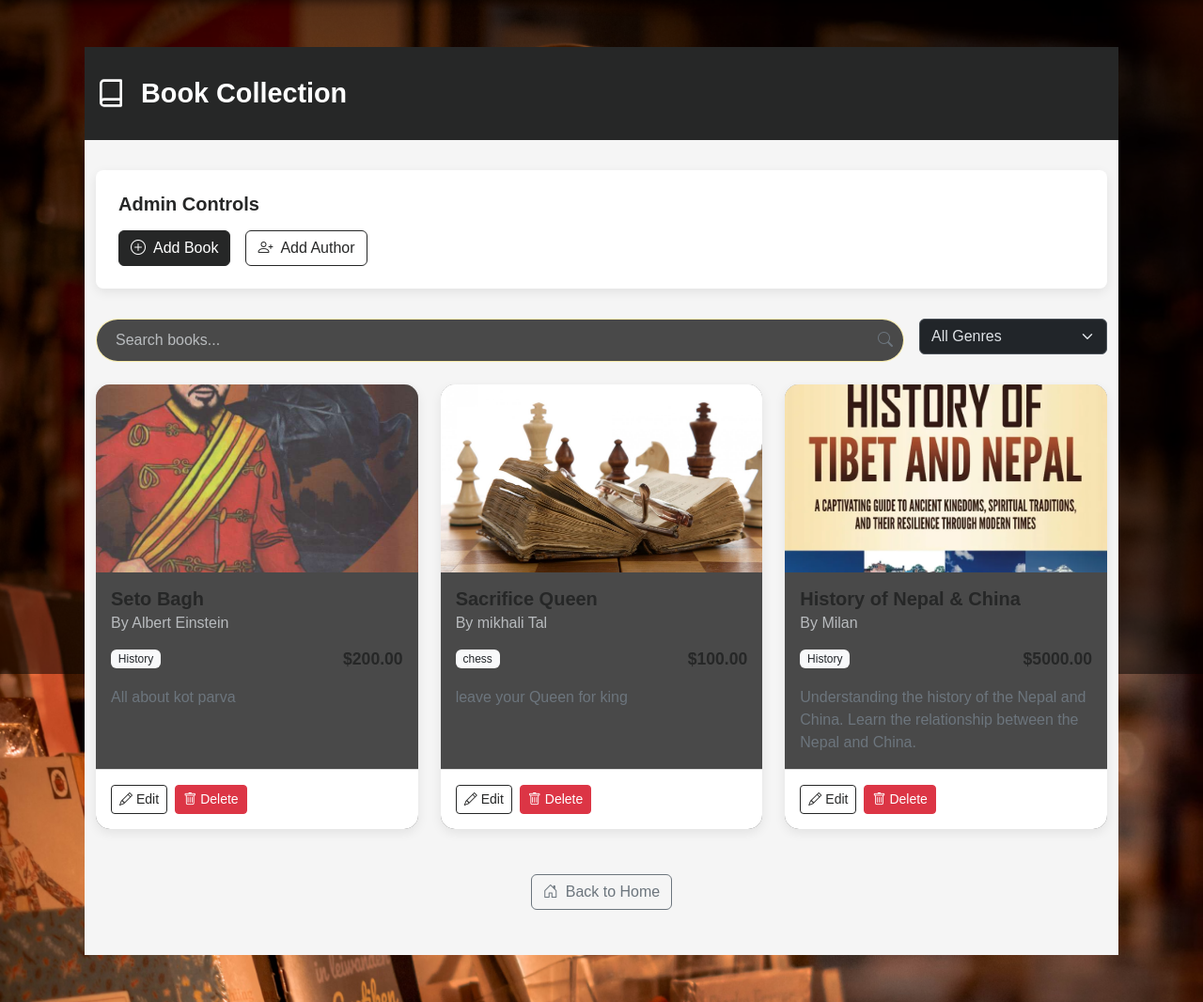
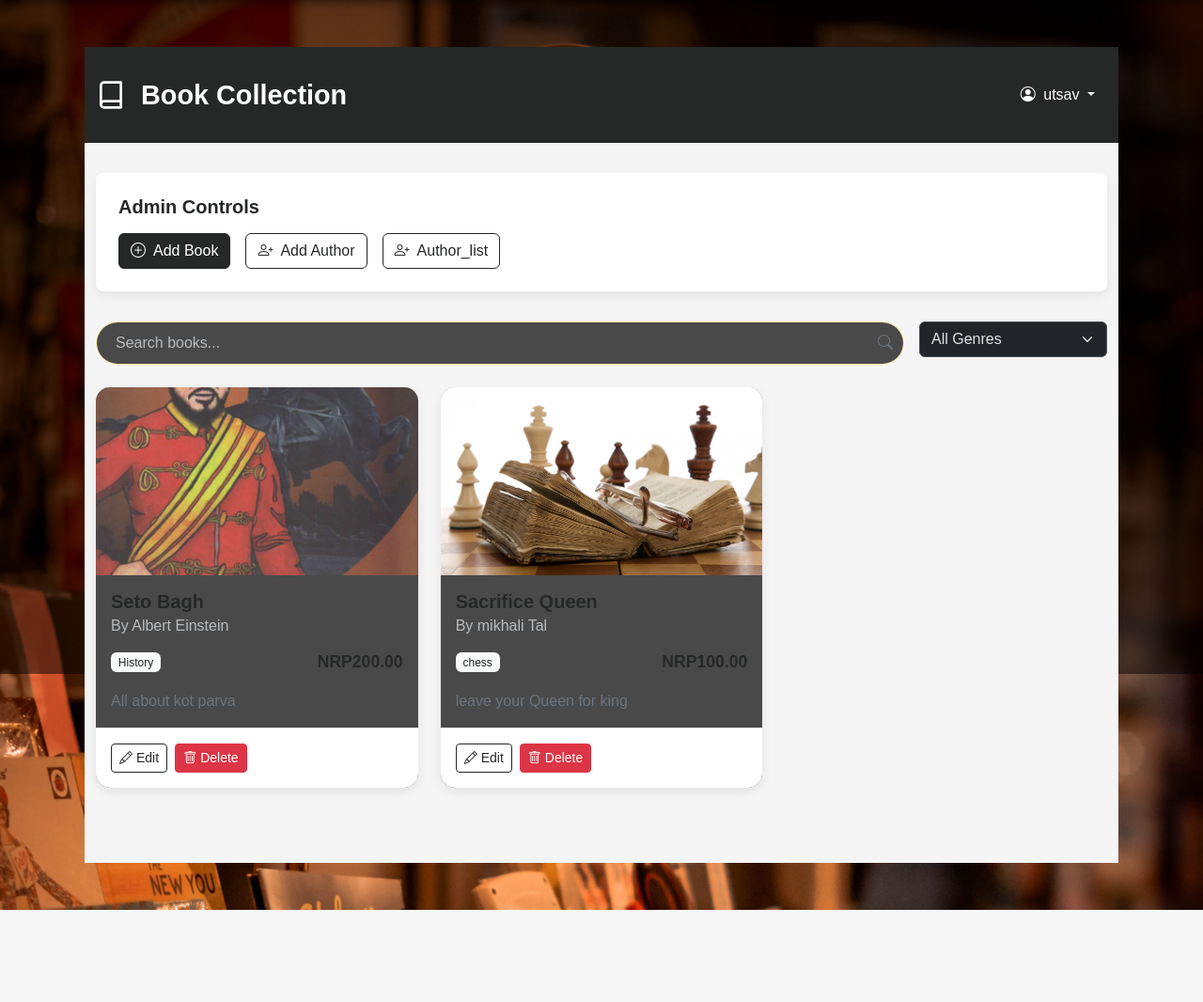
Before and after one commit to utsav0514/Book_store, a Django app: page /product/book_list/ in a window 1280 px wide. Shown: the part 83-1149 px from the top of the page at 94% size. After the commit the page ends 1051 px from the top, so only its background shows below. Run offline with Django 5.2, Linux system fonts and the light colour scheme; a user stored in the database is signed in; data comes from the database, SQL or seed files in the repository.

Commit message:
authorlistadd

```diff
--- a/Hello/Hello/settings.py
+++ b/Hello/Hello/settings.py
@@ -38,7 +38,8 @@ INSTALLED_APPS = [
     'django.contrib.sessions',
     'django.contrib.messages',
     'django.contrib.staticfiles',
-    'product'
+    'product',
+
 ]
 
 MIDDLEWARE = [
--- a/Hello/product/apps.py
+++ b/Hello/product/apps.py
@@ -1,5 +1,4 @@
 from django.apps import AppConfig
-
 
 class ProductConfig(AppConfig):
     default_auto_field = 'django.db.models.BigAutoField'
--- a/Hello/product/forms.py
+++ b/Hello/product/forms.py
@@ -23,4 +23,4 @@ class OrderForm(forms.ModelForm):
 class User_RegistrationForm(forms.ModelForm):
     class Meta:
         model= User_registration
-        fields= ['username','email']
+        fields= ['email']
--- a/Hello/product/models.py
+++ b/Hello/product/models.py
@@ -36,7 +36,7 @@ class Order(models.Model):
 
 class User_registration(models.Model):
 
-    username=models.OneToOneField(User, on_delete=models.CASCADE)
+    user=models.OneToOneField(User, on_delete=models.CASCADE)
 
     email= models.EmailField()
 
--- a/Hello/product/templates/author_list.html
+++ b/Hello/product/templates/author_list.html
@@ -11,7 +11,7 @@
                 <th>Name</th>
                 <th>Date of Birth</th>
                 <th>Education</th>
-                <th>Actions</th>  <!-- Added for Delete button -->
+                <th>Actions</th>
             </tr>
         </thead>
         <tbody>
--- a/Hello/product/templates/book_list.html
+++ b/Hello/product/templates/book_list.html
@@ -18,7 +18,7 @@
                     </div>
                     <h1>Book Collection</h1>
                 </div>
-<!--
+
                 <div class="user-controls">
                     {% if user.is_authenticated %}
                         <div class="dropdown">
@@ -38,7 +38,7 @@
                             </ul>
                         </div>
                     {% endif %}
-                </div> -->
+                </div>
             </div>
         </div>
     </div>
@@ -54,6 +54,9 @@
                     <a href="{% url 'create_author' %}" class="btn custom-btn-outline">
                         <i class="bi bi-person-plus me-2"></i>Add Author
                     </a>
+                    <a href="{% url 'author_list' %}" class="btn custom-btn-outline">
+                        <i class="bi bi-person-plus me-2"></i>Author_list
+                    </a>
                 </div>
             </div>
         {% endif %}
@@ -67,7 +70,7 @@
                 <div class="filter-options">
                     <select class="form-select" id="genreFilter">
                         <option value="">All Genres</option>
-                        <!-- You could populate this dynamically with unique genres -->
+
                     </select>
                 </div>
             </div>
@@ -92,7 +95,7 @@
 
                                 <div class="book-details">
                                     <span class="badge bg-light text-dark genre-badge">{{ b.Genere }}</span>
-                                    <span class="price-tag">${{ b.Price }}</span>
+                                    <span class="price-tag">NRP{{ b.Price }}</span>
                                 </div>
 
                                 <p class="card-text description">{{ b.Descriptions }}</p>
@@ -129,11 +132,7 @@
             </div>
         {% endif %}
 
-        <div class="back-section mt-5">
-            <a href="{% url 'home' %}" class="btn btn-outline-secondary">
-                <i class="bi bi-house-door me-2"></i>Back to Home
-            </a>
-        </div>
+
     </div>
 </div>
 
--- a/Hello/product/urls.py
+++ b/Hello/product/urls.py
@@ -14,6 +14,9 @@ urlpatterns = [
     path('login/', views.login_view, name='login'),
     path('logout/', views.logout_view, name='logout') ,
     path('buy/<int:pk>', views.buy_book, name='buy_book'),
-     path('order_success/', views.order_success, name='order_success')
+    path('order_success/', views.order_success, name='order_success'),
+
+
+
 
 ]
--- a/Hello/product/views.py
+++ b/Hello/product/views.py
@@ -6,6 +6,7 @@ from .forms import AuthorForm, BookForm,OrderForm
 from .models import *
 from django.contrib.auth.models import User
 from django.contrib import messages
+
 
 
 def home(request):
```
Also changed, not shown: Hello/product/templates/profile.html (added, +7 -0 lines), Hello/db.sqlite3, Hello/media/profile_pic/adc97700-a797-4e42-be57-61984a5287ba.jpeg (added), Hello/product/admin.py (line endings or trailing spaces), Hello/product/migrations/0007_rename_username_user_registration_user_profile.py (added).
